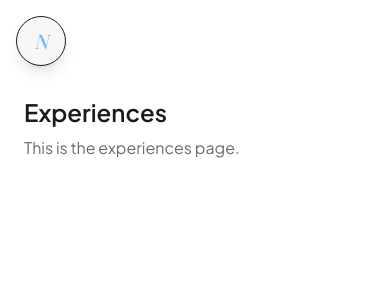
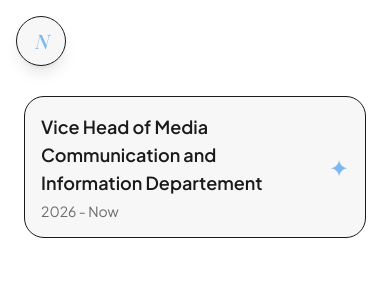
Before and after one commit to Naqila-Syaniwa/naqila-portofolio, a Next.js app: page /experiences in a window 390 px wide. Shown: the top 300 px of the page. Built offline with nearby package versions, Linux system fonts and the light colour scheme.

Commit message:
feat: build responsive accordion experience section

```diff
--- a/src/app/(dashboard)/experiences/page.tsx
+++ b/src/app/(dashboard)/experiences/page.tsx
@@ -1,8 +1,29 @@
+'use client';
+
+import { useState } from "react";
+import { motion } from "motion/react";
+import { ExperienceCard } from "@/components/ExperienceCard";
+import { staggerContainer } from "@/lib/motion";
+import { experiences } from "@/lib/content";
+
 export default function ExperiencesPage() {
+    const [openId, setOpenId] = useState<string | null>(null);
+
     return (
-        <div>
-            <h1 className="text-2xl font-semibold">Experiences</h1>
-            <p className="text-text-muted mt-2">This is the experiences page.</p>
-        </div>
+        <motion.div
+            variants={staggerContainer}
+            initial="hidden"
+            animate="visible"
+            className="flex flex-col gap-4 md:gap-6"
+        >
+            {experiences.map((experience) => (
+                <ExperienceCard
+                    key={experience.id}
+                    experience={experience}
+                    isOpen={openId == experience.id}
+                    onToggle={() => setOpenId(openId === experience.id ? null: experience.id)}
+                />
+            ))}
+        </motion.div>
     );
 }
--- a/src/app/(dashboard)/skills/page.tsx
+++ b/src/app/(dashboard)/skills/page.tsx
@@ -34,7 +34,9 @@ export default function SkillsPage() {
                                 backgroundColor: isOpen ? 'var(--color-accent)' : 'rgba(0,0,0,0)',
                             }}
                             transition={microTransition}
-                            className="-m-4 flex w-[calc(100%+2rem)] items-center justify-between gap-4 rounded-card p-4 text-left md:-m-6 md:w-[calc(100%+3rem]] md:p-6"
+                            className={`-m-4 flex w-[calc(100%+2rem)] items-center justify-between gap-4 p-4 text-left transition-[border-radius] md:-m-6 md:w-[calc(100%+3rem)] md:p-6 ${
+                                isOpen ? 'rounded-t-card' : 'rounded-card'
+                            }`}
                         >
                             <div className="flex flex-col gap-1">
                                 <h2
--- /dev/null
+++ b/src/components/ExperienceCard.tsx
@@ -0,0 +1,117 @@
+'use client';
+
+import { AnimatePresence, motion } from "motion/react";
+import type { Experience } from "@/types/content";
+import { fadeUp, microTransition } from "@/lib/motion";
+
+interface ExperienceCardProps {
+    experience: Experience;
+    isOpen: boolean;
+    onToggle: () => void;
+}
+
+export function ExperienceCard({ experience, isOpen, onToggle }: ExperienceCardProps) {
+    const { title, organization, year, skills, source } = experience;
+
+    return (
+        <motion.div
+            variants={fadeUp}
+            layout
+            className="border-border bg-surface rounded-card border p-4 md:p-6"
+        >
+            <motion.button
+                type="button"
+                onClick={onToggle}
+                aria-expanded={isOpen}
+                layout
+                animate={{
+                    backgroundColor: isOpen ? 'var(--color-accent)' : 'rgba(0,0,0,0)',
+                }}
+                transition={microTransition}
+                className={`-m-4 flex w-[calc(100%+2rem)] items-center justify-between gap-4 p-4 text-left transition-[border-radius] md:-m-6 md:w-[calc(100%+3rem)] md:p-6 ${
+                    isOpen ? 'rounded-t-card' : 'rounded-card'
+                }`}
+
+            >
+                <div className="flex flex-col gap-1">
+                    <h2
+                        className={`text-lg font-semibold transition-color ${
+                            isOpen ? 'text-background' : 'text-text-primary'
+                        }`}
+                    >
+                        {title}
+                    </h2>
+                    <p
+                        className={`text-sm transition-colors ${
+                            isOpen ? 'text-background/80' : 'text-text-muted'
+                        }`}
+                    >
+                        {year}
+                    </p>
+                </div>
+
+                <motion.span
+                    aria-hidden
+                    animate={{ rotate: isOpen ? 360 : 0}}
+                    transition={{ duration: 0.6, ease: 'easeOut' }}
+                    className={`inline-block shrink-0 text-2xl transition-colors ${
+                        isOpen ? 'text-background' : 'text-accent'
+                    }`}
+                >
+                    ✦
+                </motion.span>
+            </motion.button>
+
+            <AnimatePresence initial={false}>
+                    {isOpen && (
+                        <motion.div
+                            key="content"
+                            initial={{ height: 0, opacity: 0 }}
+                            animate={{ height: 'auto', opacity: 1 }}
+                            exit={{ height: 0, opacity: 0 }}
+                            transition={microTransition}
+                            className="overflow-hidden"
+                        >
+                            <div className="border-border mt-4 flex flex-col gap-4 border-t pt-4 md:flex-row">
+                                <div className="bg-background border-border h-40 w-full shrink-0 rounded-card border md:w-56" />
+
+                                <div className="flex flex-col gap-3">
+                                    {skills.length > 0 && (
+                                        <div>
+                                            <p className="text-text-muted text-sm">Skills:</p>
+                                            <div className="mt-1 flex flex-wrap gap-2">
+                                                {skills.map((skill) => (
+                                                    <span
+                                                        key={skill}
+                                                        className="border-border bg-background text-text-primary rounded-pill border px-3 py-1 text-xs"
+                                                    >
+                                                        {skill}
+                                                    </span>
+                                                ))}
+                                            </div>
+                                        </div>
+                                    )}
+
+                                    <p className="text-text-primary text-sm">
+                                        <span className="text-text-muted">From: </span>
+                                        {source ? (
+                                            <a
+                                                href={source}
+                                                target="_blank"
+                                                rel="noreferrer"
+                                                className="text-accent underline underline-offset-2"
+                                            >
+                                                {organization}
+                                            </a>
+                                        ) : (
+                                            organization
+                                        )}
+                                    </p>
+                                </div>
+                            </div>
+                        </motion.div>
+                    )}
+            </AnimatePresence>
+        </motion.div>
+    )
+}
--- a/src/data/experiences.json
+++ b/src/data/experiences.json
@@ -7,7 +7,6 @@
         "description": "Lead 2 Divisions with a total of 7 people.",
         "image": "/images/experiences/exp-1",
         "skills": ["Leadership", "Teamwork", "Communication"],
-        "source": "https://source.com",
-        "highlighted": true
+        "source": "https://source.com"
     }
 ]
--- a/src/types/content.ts
+++ b/src/types/content.ts
@@ -29,7 +29,6 @@ export interface Experience {
     image?: string;
     skills: string[];
     source?: string;
-    highlighted?: boolean;
 }
 
 export interface Project {
```
